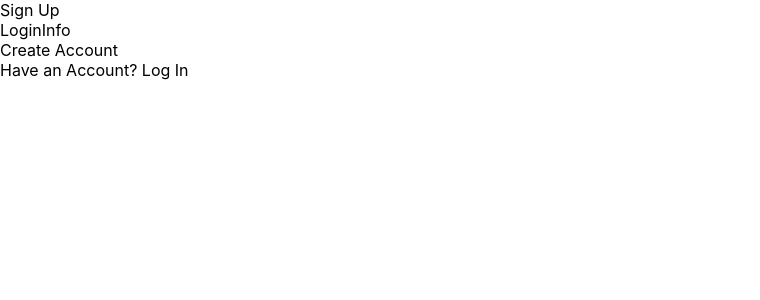
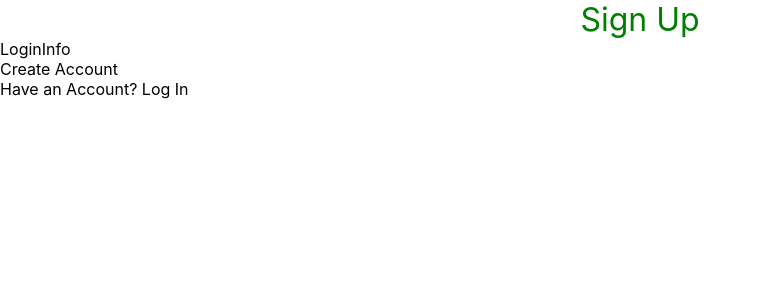
Before and after one commit to isaacw2as/WTM-DubHacks, a React (Create React App) app in the folder frontend/wtm/: page /signup in a window 1280 px wide. Shown: the top 300 px of the page, without its empty margins (0-760 px from the left). Built offline with nearby package versions, Linux system fonts and the light colour scheme.

Commit message:
basic css sign up page start

```diff
--- a/frontend/wtm/src/Routes/SignUp.jsx
+++ b/frontend/wtm/src/Routes/SignUp.jsx
@@ -1,10 +1,10 @@
 import React from 'react';
-import style from './SignUp';
+import '../SignUp.css';
 
 export default function SignUp({ }) {
   return (
     <>
-      <div className="header">Sign Up</div>
+      <div className='header'>Sign Up</div>
       <div>LoginInfo</div>
       <div>Create Account</div>
       <div>Have an Account? Log In</div>
--- a/frontend/wtm/src/SignUp.css
+++ b/frontend/wtm/src/SignUp.css
@@ -1,4 +1,5 @@
 .header {
     text-align: center;
     font-size: 2rem;
+    color: green;
 }
--- a/frontend/wtm/src/index.js
+++ b/frontend/wtm/src/index.js
@@ -1,5 +1,6 @@
 import React from 'react';
 import ReactDOM from 'react-dom/client';
+import { BrowserRouter, Routes, Route } from 'react-router-dom';
 import './index.css';
 import App from './App';
 
```
Also changed, not shown: 1 other file (tests, documents, lock files or other folders).
